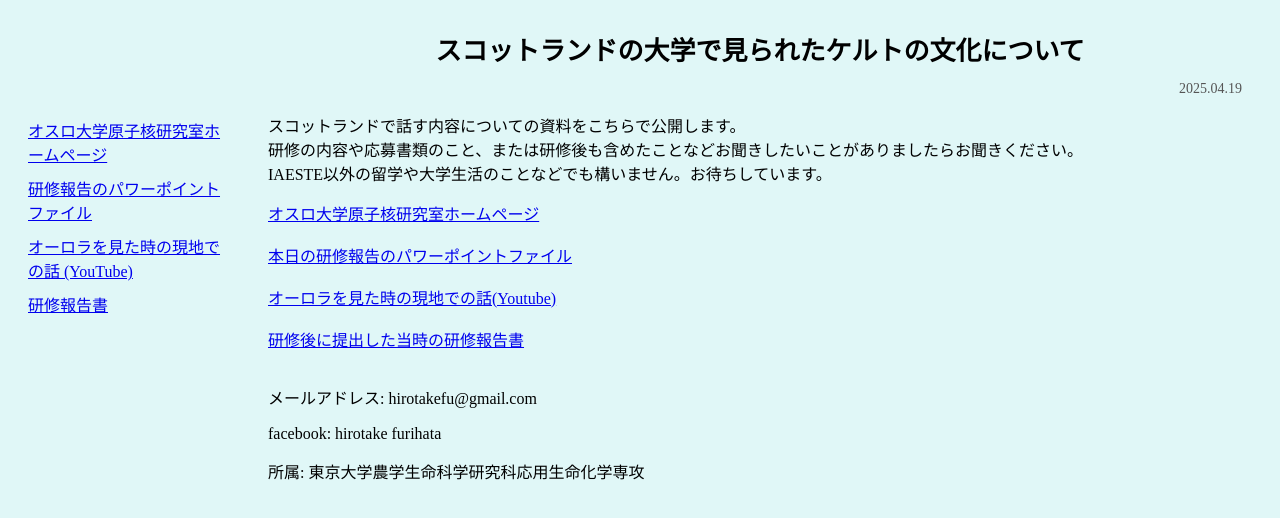
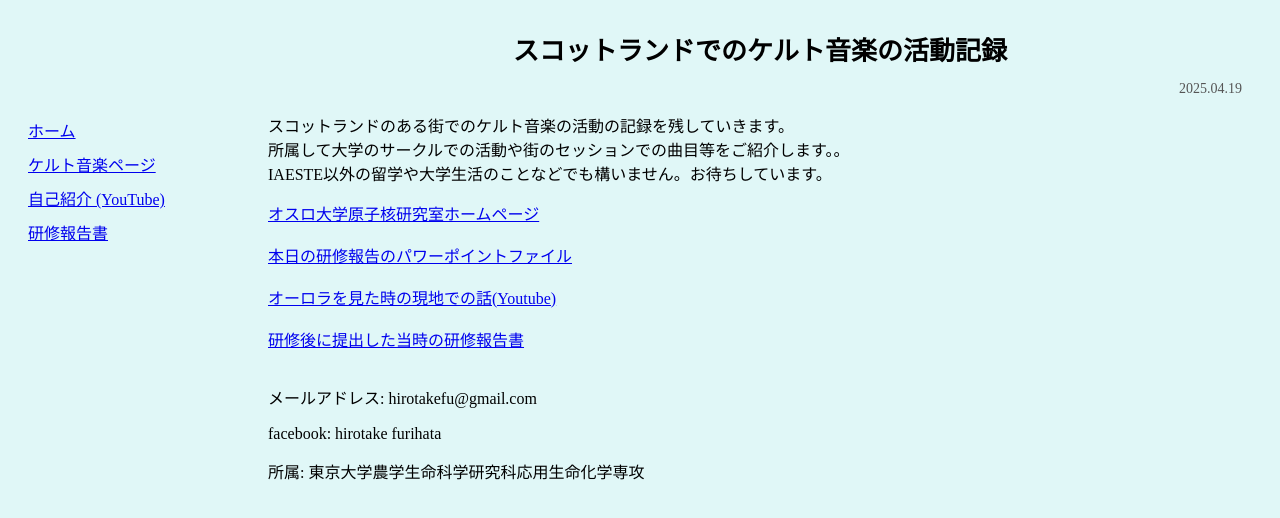
Before and after one commit to kefata/iaeste, a plain HTML site: page index.html in a window 1280 px wide. Drawn offline with Linux system fonts and the light colour scheme.

Commit message:
Update index.html

```diff
--- a/index.html
+++ b/index.html
@@ -30,23 +30,23 @@
   <div class="left-column">
     <!-- 左側にリストを作成 -->
     <ul>
-      <li><a href="#link1">オスロ大学原子核研究室ホームページ</a></li>
-      <li><a href="#link2">研修報告のパワーポイントファイル</a></li>
-      <li><a href="#link3">オーロラを見た時の現地での話 (YouTube)</a></li>
+      <li><a href="index.html">ホーム</a></li>
+      <li><a href="music_html">ケルト音楽ページ</a></li>
+      <li><a href="#link3">自己紹介 (YouTube)</a></li>
       <li><a href="#link4">研修報告書</a></li>
     </ul>
   </div>
 
   <div class="right-column">
     <header>
-      <h2 style="text-align: center; font-size: 26px; margin-bottom: 5px;">スコットランドの大学で見られたケルトの文化について</h2>
+      <h2 style="text-align: center; font-size: 26px; margin-bottom: 5px;">スコットランドでのケルト音楽の活動記録</h2>
       <p style="text-align: right; font-size: 14px; color: #555; margin-right: 10px;">2025.04.19</p>
     </header>
 
     <div class="top-wrapper">
       <div class="container">
-        <p>スコットランドで話す内容についての資料をこちらで公開します。<br>
-          研修の内容や応募書類のこと、または研修後も含めたことなどお聞きしたいことがありましたらお聞きください。<br>
+        <p>スコットランドのある街でのケルト音楽の活動の記録を残していきます。<br>
+          所属して大学のサークルでの活動や街のセッションでの曲目等をご紹介します。。<br>
           IAESTE以外の留学や大学生活のことなどでも構いません。お待ちしています。</p>
 
         <a href="https://www.mn.uio.no/fysikk/english/research/groups/nuclear/">オスロ大学原子核研究室ホームページ </a> <br><br>
```
